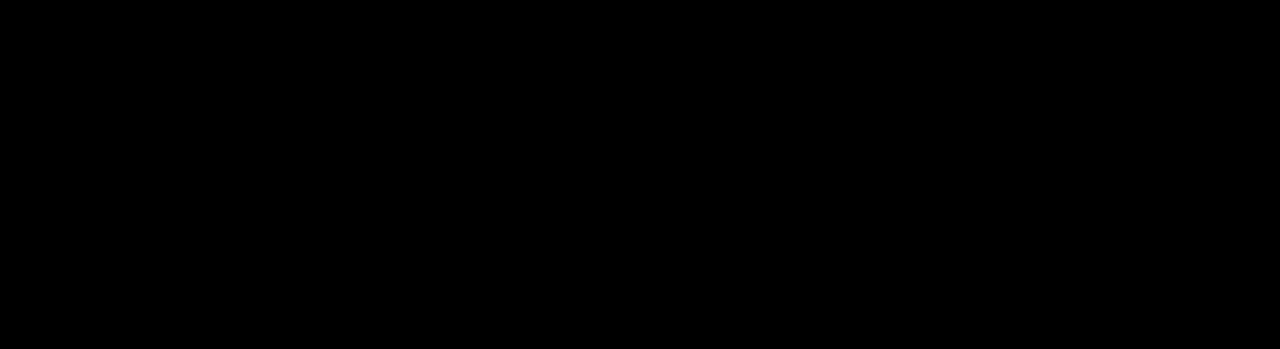
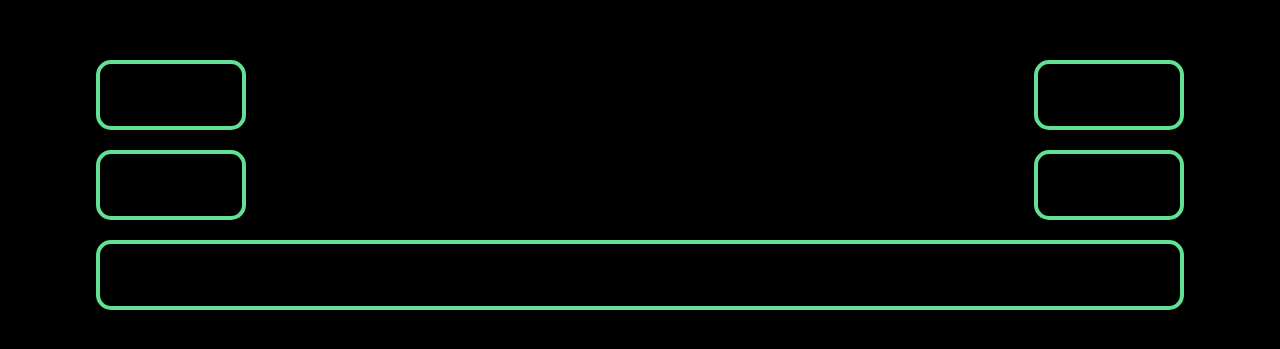
Before and after one commit to BrennoProjects/magic-counter, a React (Vite) app: page /set-life in a window 1280 px wide. Shown: the part 225-574 px from the top of the page. Built offline with nearby package versions, Linux system fonts and the light colour scheme.

Commit message:
fix style

```diff
--- a/src/screens/SetLifePage/index.tsx
+++ b/src/screens/SetLifePage/index.tsx
@@ -1,13 +1,32 @@
-import * as S from "./style"
-import BackArrow from "../../assets/BackArrow"
-const SetLifePage = ()=>{
-  return(
+import * as S from "./style";
+import BackArrow from "../../assets/BackArrow";
+import Button from "../../components/button";
+const SetLifePage = () => {
+  return (
     <S.WrapperSetLifePage>
-    <S.WrapperButtons>
-      Life Page
-    </S.WrapperButtons>
+      <S.WrapperButtons>
+        <Button onClick={()=>localStorage.setItem('InitialLife', '60')} width="9.375rem">
+          60
+        </Button>
+        <Button onClick={()=>localStorage.setItem('InitialLife', '40')} width="9.375rem">
+          40
+        </Button>
+      </S.WrapperButtons>
+      <S.WrapperButtons>
+        <Button onClick={()=>localStorage.setItem('InitialLife', '30')} width="9.375rem">
+          30
+        </Button>
+        <Button onClick={()=>localStorage.setItem('InitialLife', '20')} width="9.375rem">
+          20
+        </Button>
+      </S.WrapperButtons>
+      <S.WrapperButtons>
+        <Button onClick={()=>localStorage.setItem('InitialLife', '30')}>
+          custom
+        </Button>
+      </S.WrapperButtons>
     </S.WrapperSetLifePage>
-  )
-}
+  );
+};
 
-export default SetLifePage
+export default SetLifePage;
--- a/src/screens/SetLifePage/style.ts
+++ b/src/screens/SetLifePage/style.ts
@@ -5,13 +5,14 @@ export const WrapperSetLifePage = styled.div`
   height: 90vh;
   background-color: transparent;
   display: flex;
+  flex-direction: column;
   justify-content: center;
   align-items: center;
 `
 export const WrapperButtons = styled.div`
   width: 100%;
   display: flex;
-  flex-direction: column;
   align-items: center;
-  justify-content: center;
+  justify-content: space-between;
+  margin-top:20px;
 `
```
